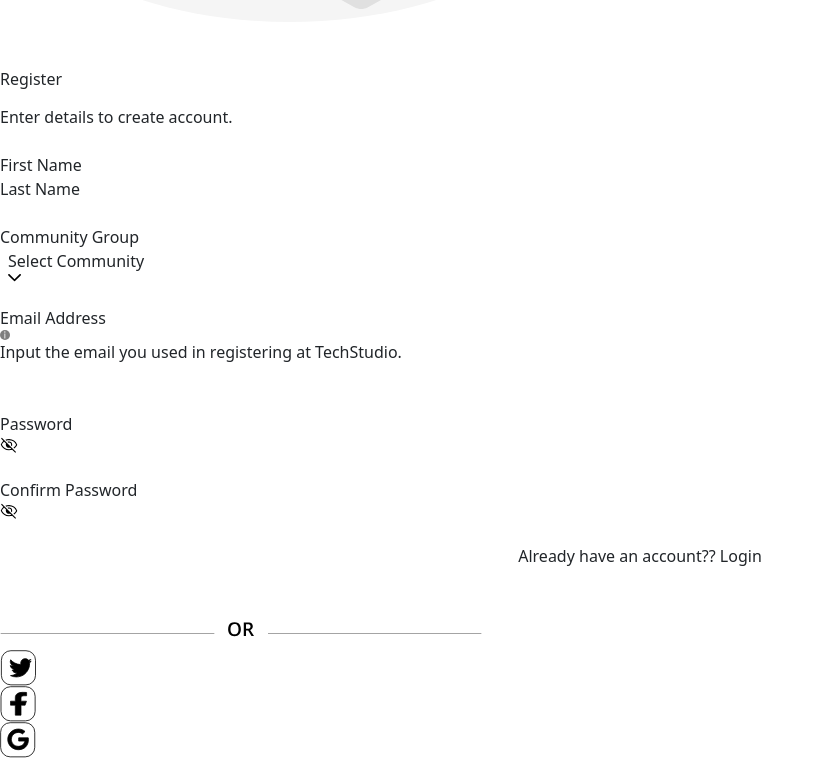
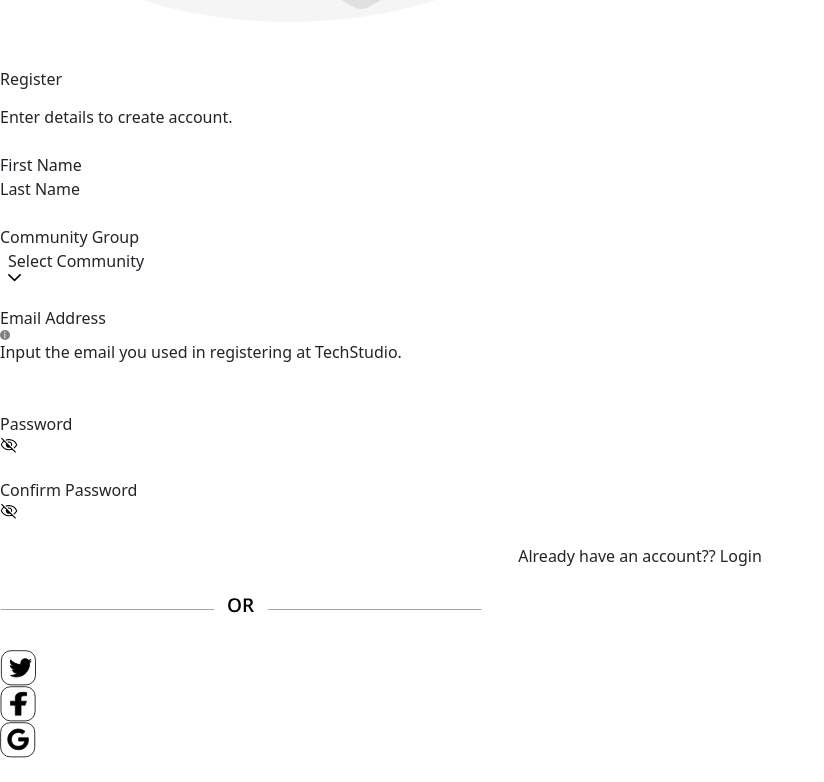
Before and after one commit to Nathan-Yinka/Tech-Studio-Design, a React (Vite) app: page /signup in a window 1280 px wide. Shown: the part 553-1335 px from the top of the page, without its empty margins (0-824 px from the left). Before the commit the page ends 1311 px from the top, so only its background shows below. Built offline with nearby package versions, Linux system fonts and the light colour scheme.

Commit message:
restructure files

```diff
--- a/src/App.jsx
+++ b/src/App.jsx
@@ -1,7 +1,8 @@
 import React from "react"
-import Login from "./pages/login/Login"
 import { BrowserRouter as Router, Route, Routes } from "react-router-dom";
-import SignUp from "./pages/signup/SignUp";
+import SignUp from "./pages/authentication/signup/SignUp";
+import Login from "./pages/authentication/login/Login";
+
 
 function App() {
 
--- a/src/pages/signup/SignUp.jsx
+++ b/src/pages/authentication/signup/SignUp.jsx
@@ -1,16 +1,16 @@
 import React, { useState } from "react";
-import logo from "../../assets/login/TSA community 3.svg";
-import eyeOpen from "../../assets/login/eye-open.svg";
-import eyeClose from "../../assets/login/eye-close.svg";
-import fotter from  "../../assets/login/Frame 1171275462.svg";
-import twitter from "../../assets/login/twitter.svg";
-import facebook from "../../assets/login/facebook.svg";
-import goggle from "../../assets/login/goggle.svg";
-import CustomSelect from "../../components/CustomSelect";
-import hint from "../../assets/signup/Group 1171274927.svg"
+import logo from "../../../assets/login/TSA community 3.svg";
+import eyeOpen from "../../../assets/login/eye-open.svg";
+import eyeClose from "../../../assets/login/eye-close.svg";
+import fotter from  "../../../assets/login/Frame 1171275462.svg";
+import twitter from "../../../assets/login/twitter.svg";
+import facebook from "../../../assets/login/facebook.svg";
+import goggle from "../../../assets/login/goggle.svg";
+import CustomSelect from "../../../components/CustomSelect";
+import hint from "../../../assets/signup/Group 1171274927.svg"
 import "./signup.css"
 import { Link } from "react-router-dom";
-import hero from "../../assets/signup/logo.svg"
+import hero from "../../../assets/signup/logo.svg"
 const SignUp = () => {
     const [showPassword, setShowPassword] = useState(false);
     const [showConfirmPassword, setShowConfirmPassword] = useState(false)
@@ -148,12 +148,12 @@ const SignUp = () => {
             <p className="text-center">Already have an account?? <Link to="/login"><span className="text-[#0266F4] font-light"> Login</span></Link></p>
           </div>
 
-          <div className="mt-5 lg:bg-[#D9D9D9]">
+          <div className="mt-4 lg:bg-[#D9D9D9]">
              <div className="flex justify-center w-full">
              <img src={fotter} alt="" className="w-full"/>
              </div>
 
-             <div className="flex justify-center space-x-4 my-10">
+             <div className="flex justify-center space-x-4 my-4">
                 <img src={twitter} alt="" className=" hover:scale-125 transition ease-in-out"/>
                 <img src={facebook} alt="" className=" hover:scale-125 transition ease-in-out"/>
                 <img src={goggle} alt="" className=" hover:scale-125 transition ease-in-out"/>
```
Also changed, not shown: src/pages/authentication/login/Login.jsx (renamed from src/pages/login/Login.jsx, +8 -8 lines), src/pages/authentication/signup/signup.css (renamed from src/pages/signup/signup.css).
